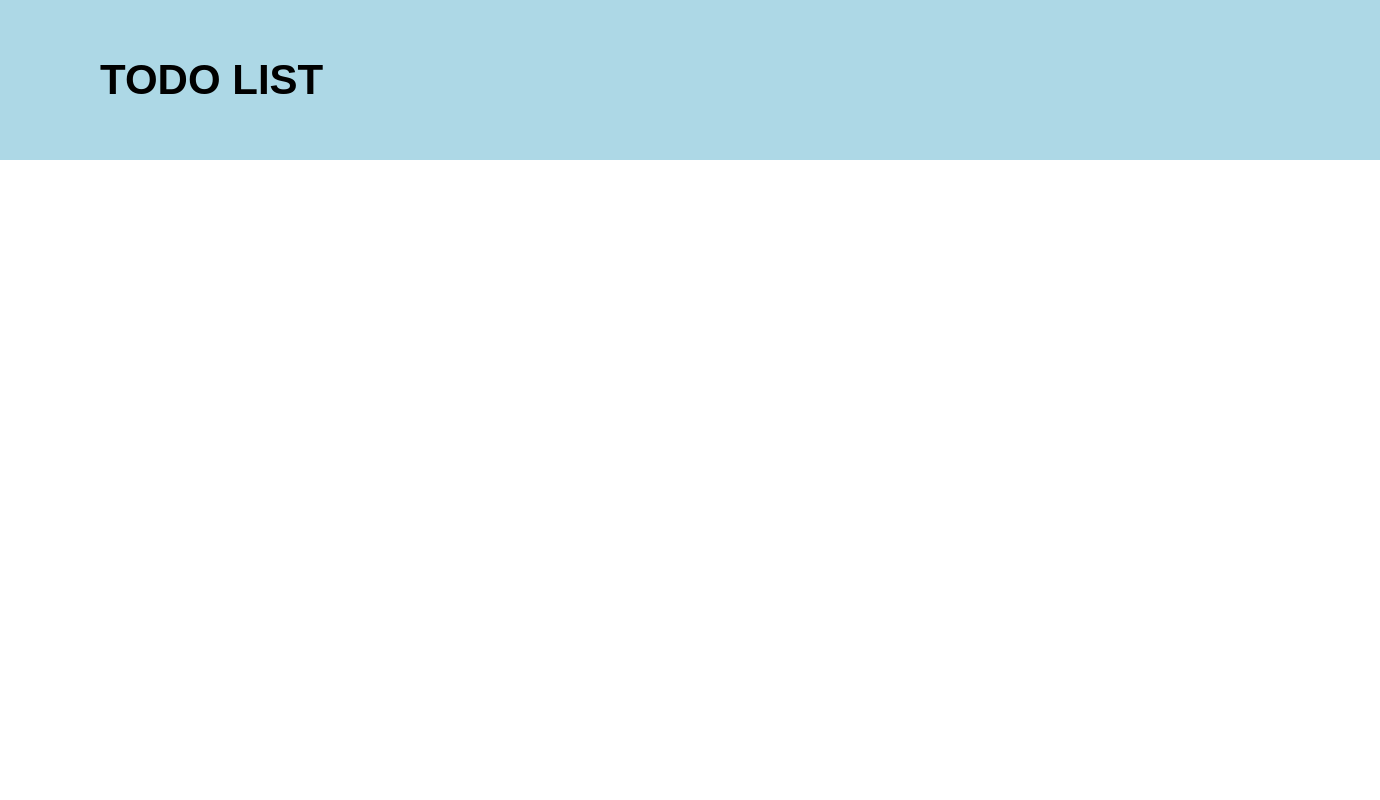
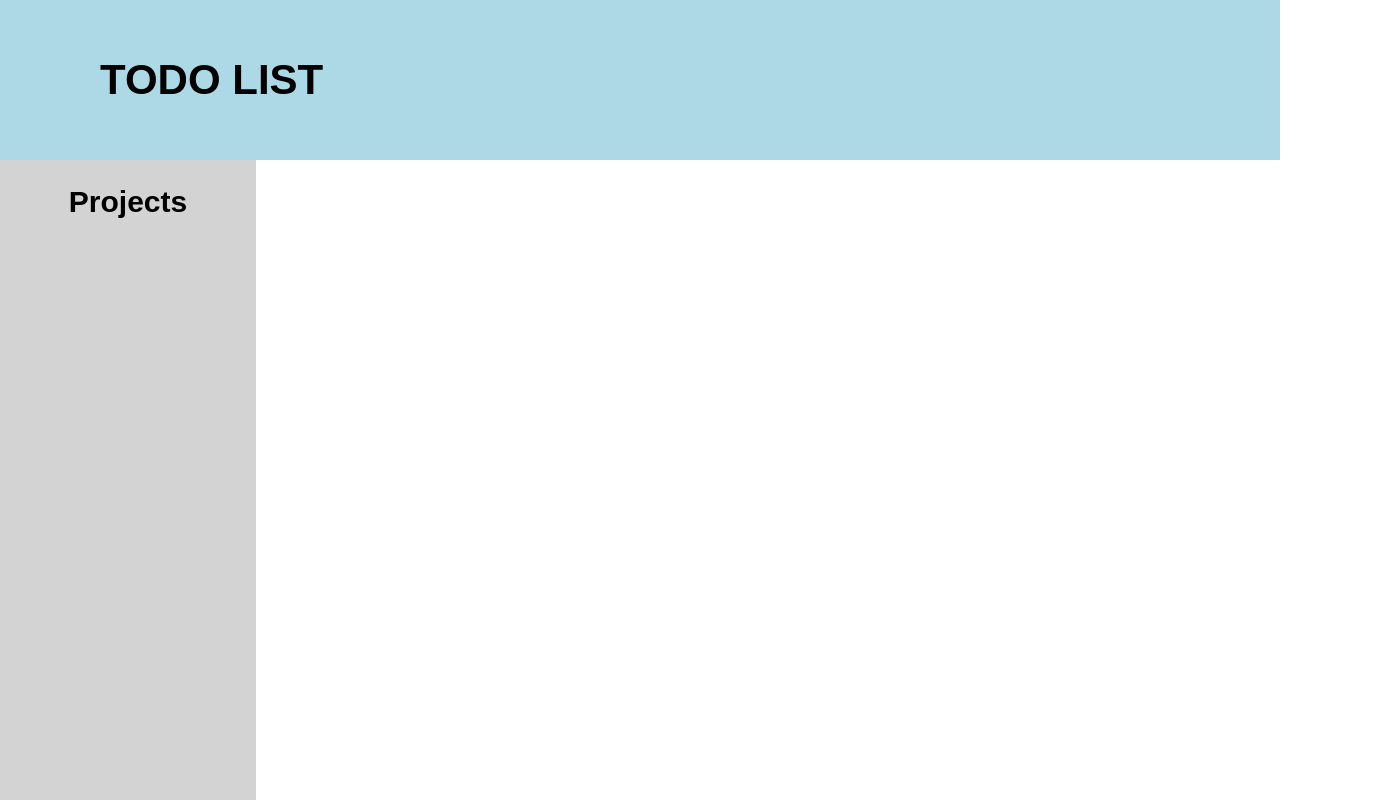
Before and after one commit to guillaume-giannantonio/todo-list, a website built with webpack: page dist/index.html in a window 1280 px wide. Shown: the whole page, 1380 px wide, since content can reach past the window. Built offline with nearby package versions, Linux system fonts and the light colour scheme; files whose address does not match are found by name.

Commit message:
Add left menu

```diff
--- a/src/display/initial.js
+++ b/src/display/initial.js
@@ -5,5 +5,13 @@ export default function () {
 	h1.textContent = 'TODO LIST'
 	header.appendChild(h1)
 	content.appendChild(header)
+
+	const leftMenu = document.createElement('leftMenu')
+	leftMenu.classList.add('left-menu')
+	const h2 = document.createElement('h2')
+	h2.textContent = 'Projects'
+	leftMenu.appendChild(h2)
+	content.appendChild(leftMenu)
+
 	return content
 }
--- a/src/index.js
+++ b/src/index.js
@@ -3,12 +3,10 @@ import Project from './logic/Project'
 import './style.css'
 import initial from './display/initial'
 
+const projectList = []
+
 const myTodo = Todo('myTodo', 'this is my first todo', Date(), 5)
 const myProject = Project('myProject')
-
-console.log(myTodo.title)
-console.log(myTodo.priority)
-console.log(myProject.todosList)
 
 const body = document.querySelector('body')
 const content = initial()
--- a/src/style.css
+++ b/src/style.css
@@ -1,6 +1,11 @@
 @font-face {
     font-family: 'ITC-Avant-Garde-Gothic-Std-Book';
     src: url("./fonts/ITC-Avant-Garde-Gothic-Std-Book.otf");
+}
+
+html, body {
+    height: 100%;
+    width: 100%;
 }
 
 html, body, h1, h2, h3, h4, h5, p {
@@ -15,7 +20,6 @@ html, body, h1, h2, h3, h4, h5, p {
 header {
     width: 100vw;
     height: 20vh;
-    padding-left: 100px;
     display: flex;
     align-items: center;
     background-color: lightblue;
@@ -23,4 +27,19 @@ header {
 
 header > h1 {
     font-size: 42px;
+    margin-left: 100px;
 }
+
+.left-menu {
+    width: 20vw;
+    height: 80vh;
+    display: flex;
+    flex-direction: column;
+    align-items: center;
+    background-color: lightgrey;
+}
+
+.left-menu > h2 {
+    font-size: 30px;
+    margin-top: 25px;
+}
```
Also changed, not shown: dist/bundle.js.
